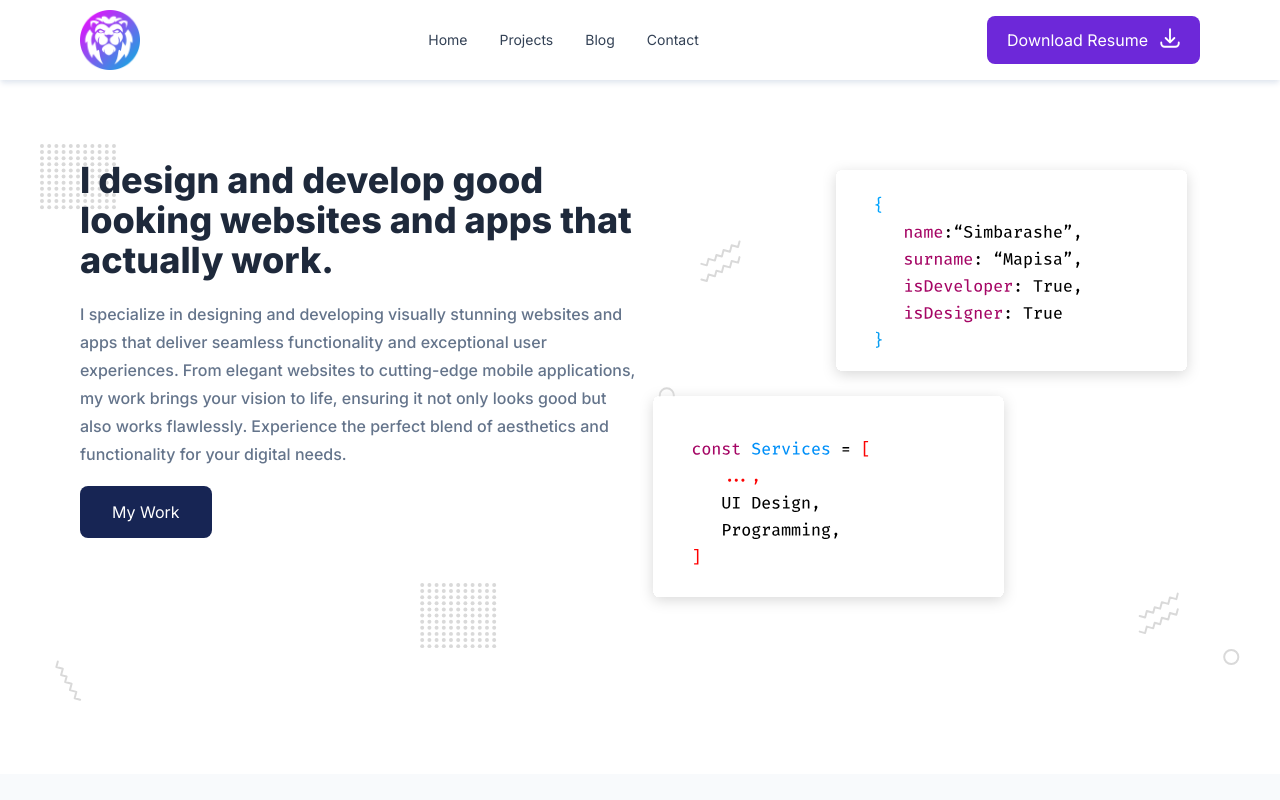
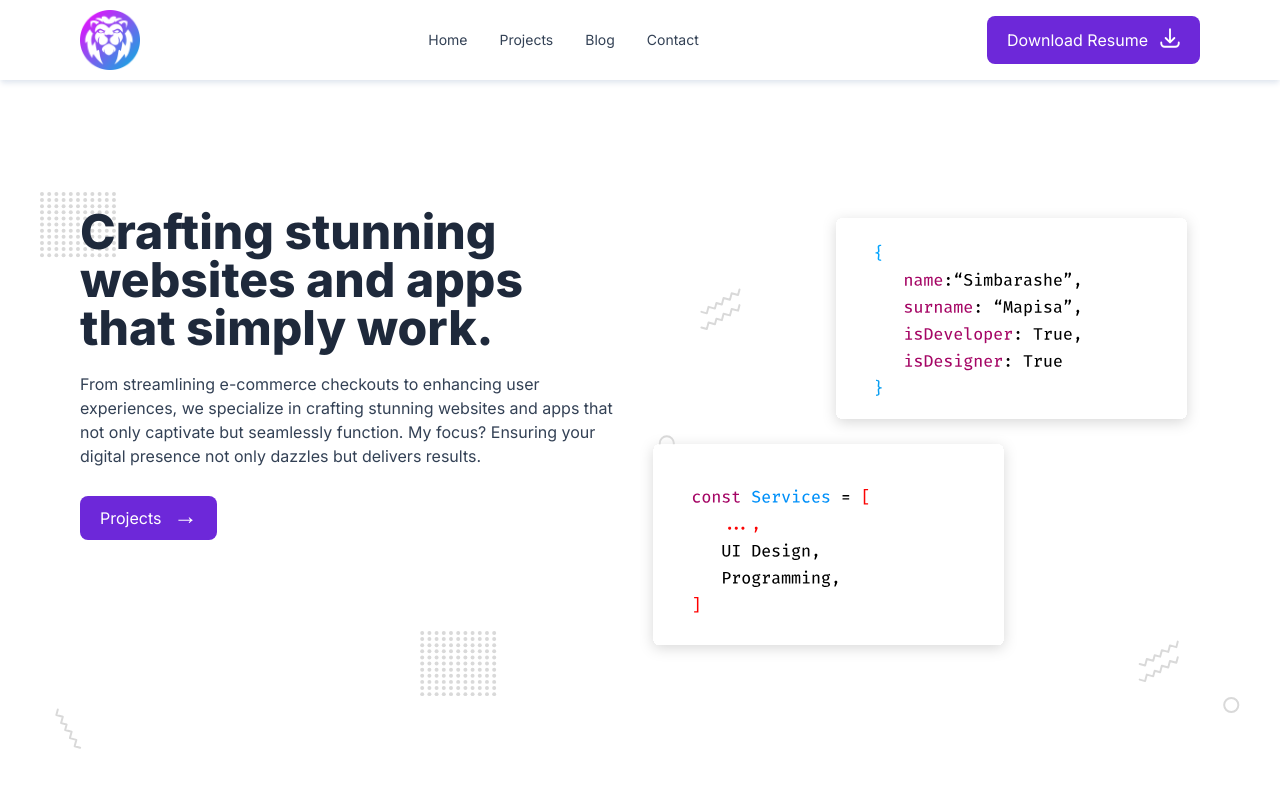
Before and after one commit to SimzMapisa/Portfolio, a Next.js app: page / in a window 1280 px wide. Shown: the top 800 px of the page. Built offline with nearby package versions, Linux system fonts and the light colour scheme.

Commit message:
Changed the the layout and content on the hero section

```diff
--- a/components/Home/Hero.js
+++ b/components/Home/Hero.js
@@ -6,7 +6,7 @@ import Link from "next/link";
 const Hero = () => {
   return (
     <>
-      <div className="justify-center flex">
+      <div className="justify-center flex pt-12">
         <Image
           className="absolute mt-36 z-0"
           src="/Elements.svg"
@@ -15,19 +15,16 @@ const Hero = () => {
           alt="background design elements"
         />
         <div className="relative px-4 z-10 py-20 lg:py-40 md:grid md:grid-cols-12 max-w-6xl mx-auto">
-          <div className=" lg:order-1 md:order-2 md:col-span-12 lg:col-span-6 mb-6">
-            <h1 className="text-3xl md:text-4xl lg:text-4xl text-slate-800 font-extrabold pb-4">
-              I design and develop good looking websites and apps that actually
-              work.
+          <div className=" lg:order-1 md:order-2 md:col-span-12 lg:col-span-6 mb-6 lg:pr-6">
+            <h1 className="text-3xl md:text-4xl lg:text-5xl text-slate-800 font-extrabold pb-4">
+              Crafting stunning websites and apps that simply work.
             </h1>
-            <p className="leading-7 font-medium text-slate-500 mt-1 mb-8">
-              I specialize in designing and developing visually stunning
-              websites and apps that deliver seamless functionality and
-              exceptional user experiences. From elegant websites to
-              cutting-edge mobile applications, my work brings your vision to
-              life, ensuring it not only looks good but also works flawlessly.
-              Experience the perfect blend of aesthetics and functionality for
-              your digital needs.
+            <p className=" font-normal text-base text-slate-700 mt-1 mb-8">
+              From streamlining e-commerce checkouts to enhancing user
+              experiences, we specialize in crafting stunning websites and apps
+              that not only captivate but seamlessly function. My focus?
+              Ensuring your digital presence not only dazzles but delivers
+              results.
             </p>
             {/* <Button
 							classes='bg-blue-900 text-white text-lg mt-5 px-8 py-3 rounded-md'
@@ -35,13 +32,15 @@ const Hero = () => {
 						/> */}
 
             <Link
-              className="px-8 py-4 rounded-lg bg-blue-950 text-white"
+              className="px-5 py-3 rounded-lg bg-violet-700 text-white"
               href="/portfolio"
+              role="button"
             >
-              My Work
+              <span>Projects</span>
+              <span className="pl-3 text-2xl">&#8594;</span>
             </Link>
           </div>
-          <div className="flex lg:order-2 md:order-1 justify-center md:col-span-12 lg:col-span-6">
+          <div className="flex  lg:order-2 md:order-1 justify-center md:col-span-12 lg:col-span-6">
             <Image
               src="/simbarashe-mapisa-hero-img.svg"
               alt="code describing simbas skills"
```
